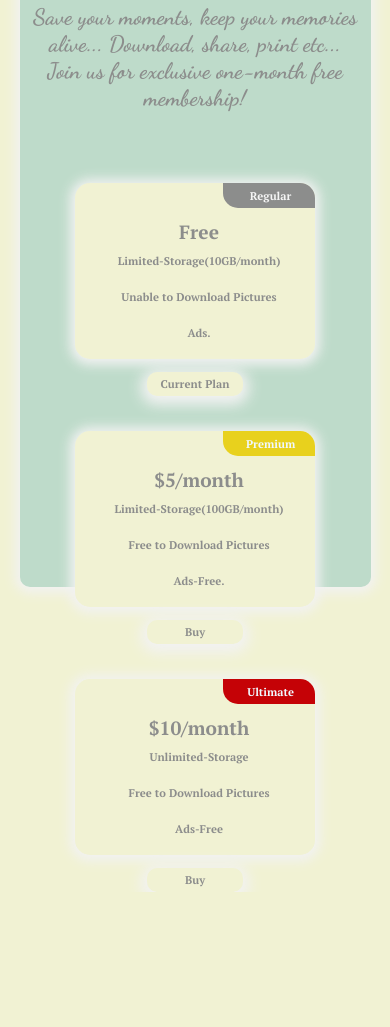
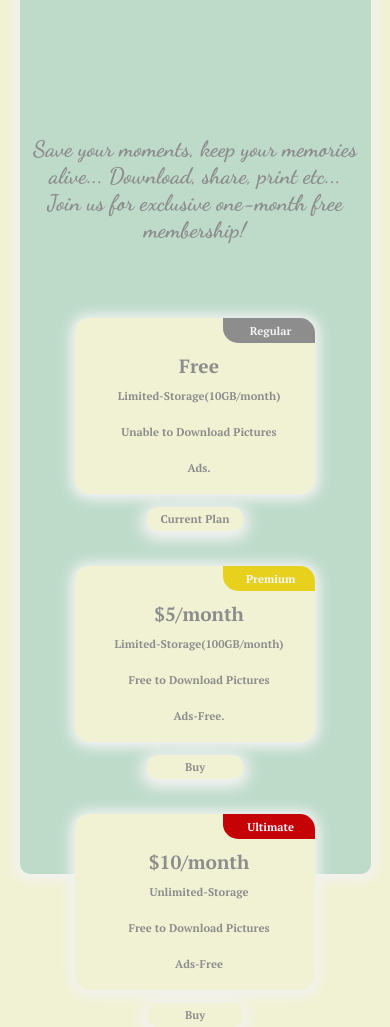
Before and after one commit to Local-Developer17/family-album, a plain HTML site: page index.html in a window 390 px wide. Shown: the part 831-1858 px from the top of the page. Before the commit the page ends 1723 px from the top, so only its background shows below. Drawn offline with Linux system fonts and the light colour scheme; a web font is replaced by a local one.

Commit message:
Update style.css

```diff
--- a/style.css
+++ b/style.css
@@ -591,7 +591,7 @@ li {
 }
 @media (max-width: 880px) {
   .main-container {
-    height: 110%;
+    height: 120vh;
   }
   .fix-height {
     height: 100%;
@@ -739,7 +739,7 @@ li {
 }
 @media (max-width: 630px) {
   .main-container {
-    height: 122%;
+    height: 137vh;
   }
   .fix-height {
     height: 100%;
@@ -811,11 +811,11 @@ li {
     top: 8rem;
     right: 3rem;
   }
+  .plan {
+  align-self: baseline;
+}
 }
 @media (max-width: 623px) {
-  .main-container {
-    height: 168%;
-  }
   .fix-height {
     height: 100%;
   }
@@ -829,4 +829,14 @@ li {
   .plans .regular {
     margin-bottom: 4.5rem;
   }
+  @media (max-width: 621px) {
+    .main-container {
+    height: 194vh;
+  }
+  }
 }
+@media (max-width: 508px) {
+  .main-container {
+    height: 202vh;
+  }
+}
```
